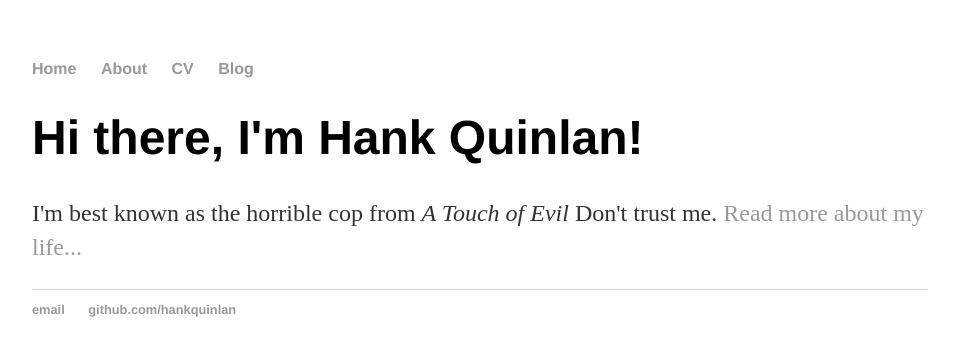
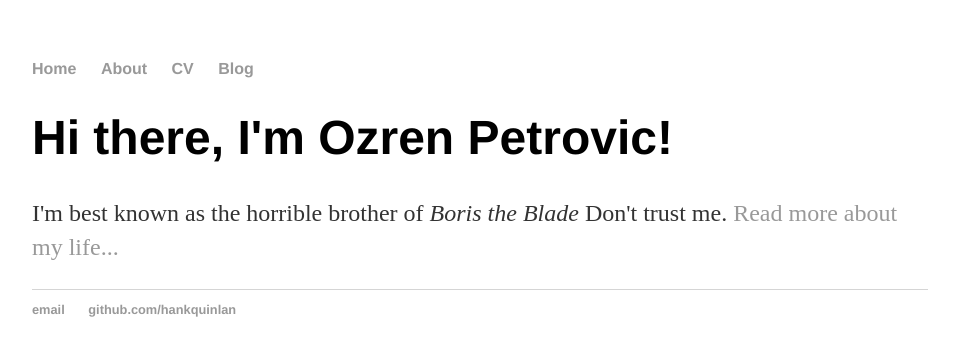
Before and after one commit to ozzy1989/ozzy1989.github.io, a Jekyll site: the page built from index.html, in a window 1280 px wide. Shown: the top 356 px of the page, without its empty margins (160-1115 px from the left). Built offline with Jekyll 4.4.1, drawn with Linux system fonts in a browser that asks for light colours.

Commit message:
Update index.html

```diff
--- a/index.html
+++ b/index.html
@@ -1,8 +1,8 @@
 ---
 layout: default
-title: Hank Quinlan, Horrible Cop
+title: Ozren Petrovic, Brother of Boris
 ---
 <div class="blurb">
-	<h1>Hi there, I'm Hank Quinlan!</h1>
-	<p>I'm best known as the horrible cop from <em>A Touch of Evil</em> Don't trust me. <a href="/about">Read more about my life...</a></p>
+	<h1>Hi there, I'm Ozren Petrovic!</h1>
+	<p>I'm best known as the horrible brother of <em>Boris the Blade</em> Don't trust me. <a href="/about">Read more about my life...</a></p>
 </div><!-- /.blurb -->
```
